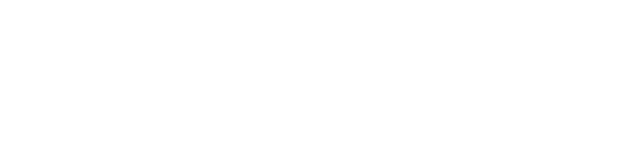
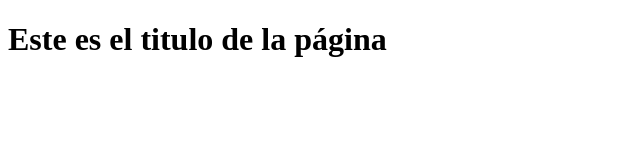
Before and after one commit to JoaquinSerrano/pruebagit, a plain HTML site: page index.html in a window 1280 px wide. Shown: the whole page, without its empty margins (0-640 px from the left). Drawn offline with Linux system fonts and the light colour scheme.

Commit message:
Creacion del header

```diff
--- a/index.html
+++ b/index.html
@@ -5,5 +5,9 @@
     <meta name="viewport" content="width=device-width, initial-scale=1.0" />
     <title>Document</title>
   </head>
-  <body></body>
+  <body>
+    <header>
+      <h1>Este es el titulo de la página</h1>
+    </header>
+  </body>
 </html>
```
